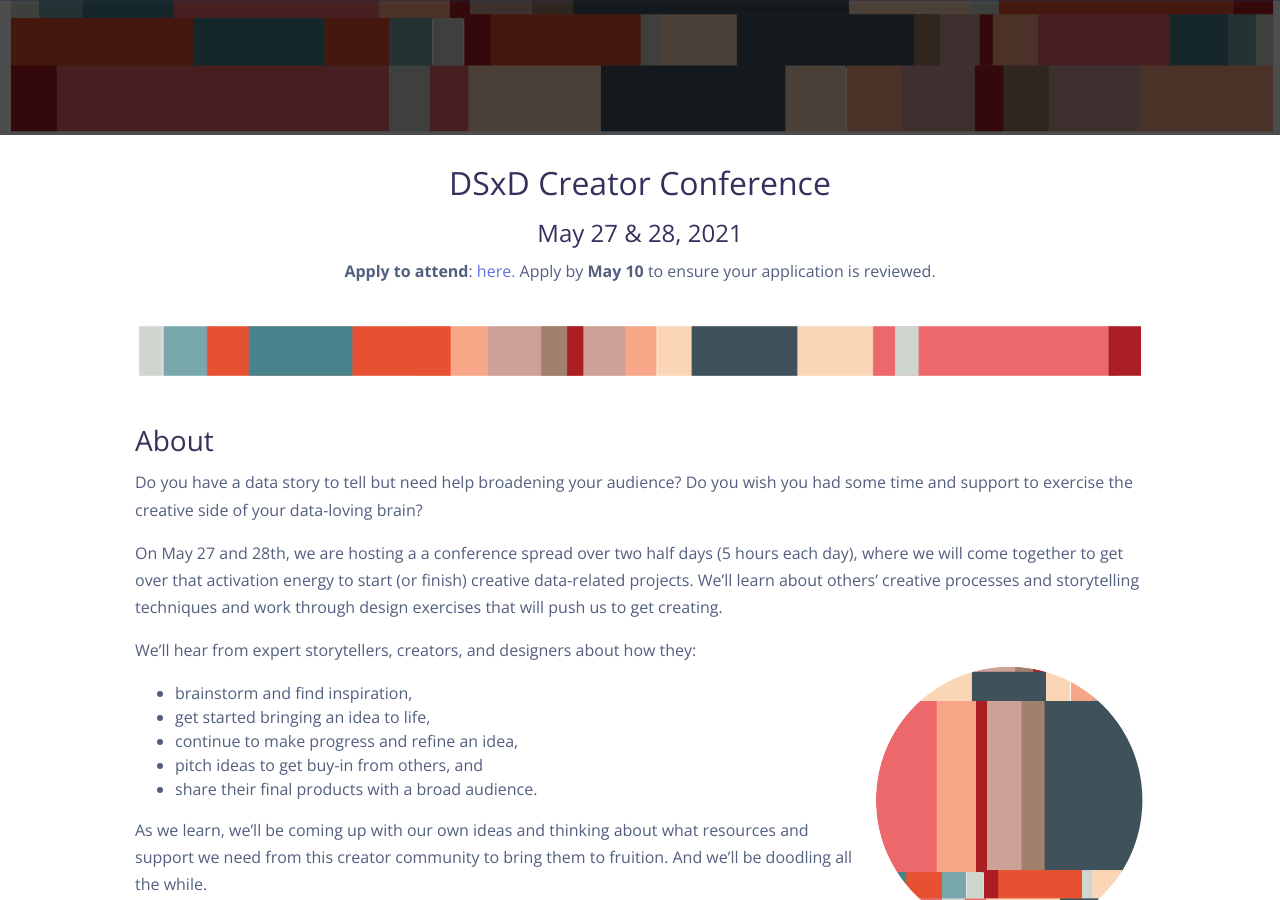
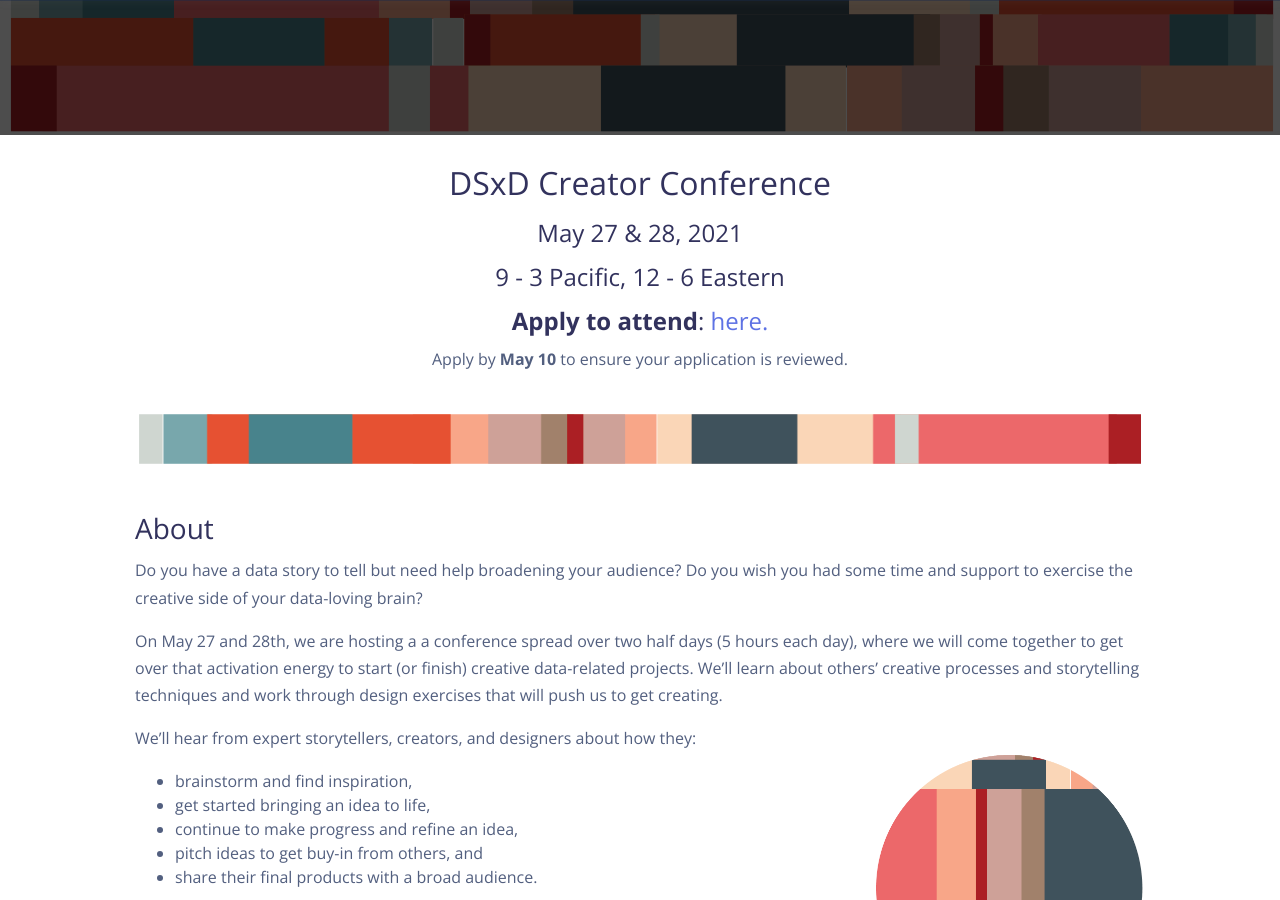
Before and after one commit to iamciera/DSxD_website, a Jekyll site: the page built from _pages/events.md, in a window 1280 px wide and 900 px high, scrolled down 405 px. Built offline with Jekyll 4.4.1, drawn with Linux system fonts in a browser that asks for light colours; nearby versions of some CDN libraries.

Commit message:
added deets and fixed links

```diff
--- a/_includes/components/teams/team-carousel-2.html
+++ b/_includes/components/teams/team-carousel-2.html
@@ -177,6 +177,7 @@
             <div class="table-responsive">
               <ul class="list-unstyled ">
               <p>
+                <a href="https://twitter.com/playthink"> <i class="fab fa-twitter"></i></a>
                 <a href="https://playthink.com/"><i class="fas fa-desktop"></i></a>
               </p>
               <p>
@@ -236,7 +237,7 @@
             <div class="table-responsive">
               <ul class="list-unstyled ">
               <p>
-                <a href="https://twitter.com/cierareports"> <i class="fab fa-twitter"></i></a>
+                <a href="https://twitter.com/giorgialupi"> <i class="fab fa-twitter"></i></a>
                 <a href="http://giorgialupi.com/"><i class="fas fa-desktop"></i></a>
                 <p>
                 information designer and partner at Pentagram
--- a/_pages/events.md
+++ b/_pages/events.md
@@ -8,15 +8,16 @@ featured_image: /assets/img/lines/DSxD_lines-05.png
 
 <center><H2> DSxD Creator Conference </H2></center>
 <center><H4> May 27 & 28, 2021 </H4></center>
-<center><b>Apply to attend</b>: <a href="https://forms.gle/kECLXC9zACLyt2Js9">here.</a> Apply by <b>May 10</b> to ensure your application is reviewed.</center>
+<center><H4> 9 - 3 Pacific, 12 - 6 Eastern </H4></center>
+<center><H4><b>Apply to attend</b>: <a href="https://forms.gle/kECLXC9zACLyt2Js9">here.</a></H4></center>
 
-
+<center>Apply by <b>May 10</b> to ensure your application is reviewed.</center>
 
 <br>
 
 <center><img src="../assets/img/lines/DSxD_lines-04.png" alt="Overview Schematic" height="50"></center>
+
 <br>
-
 
 ### About
 
```
